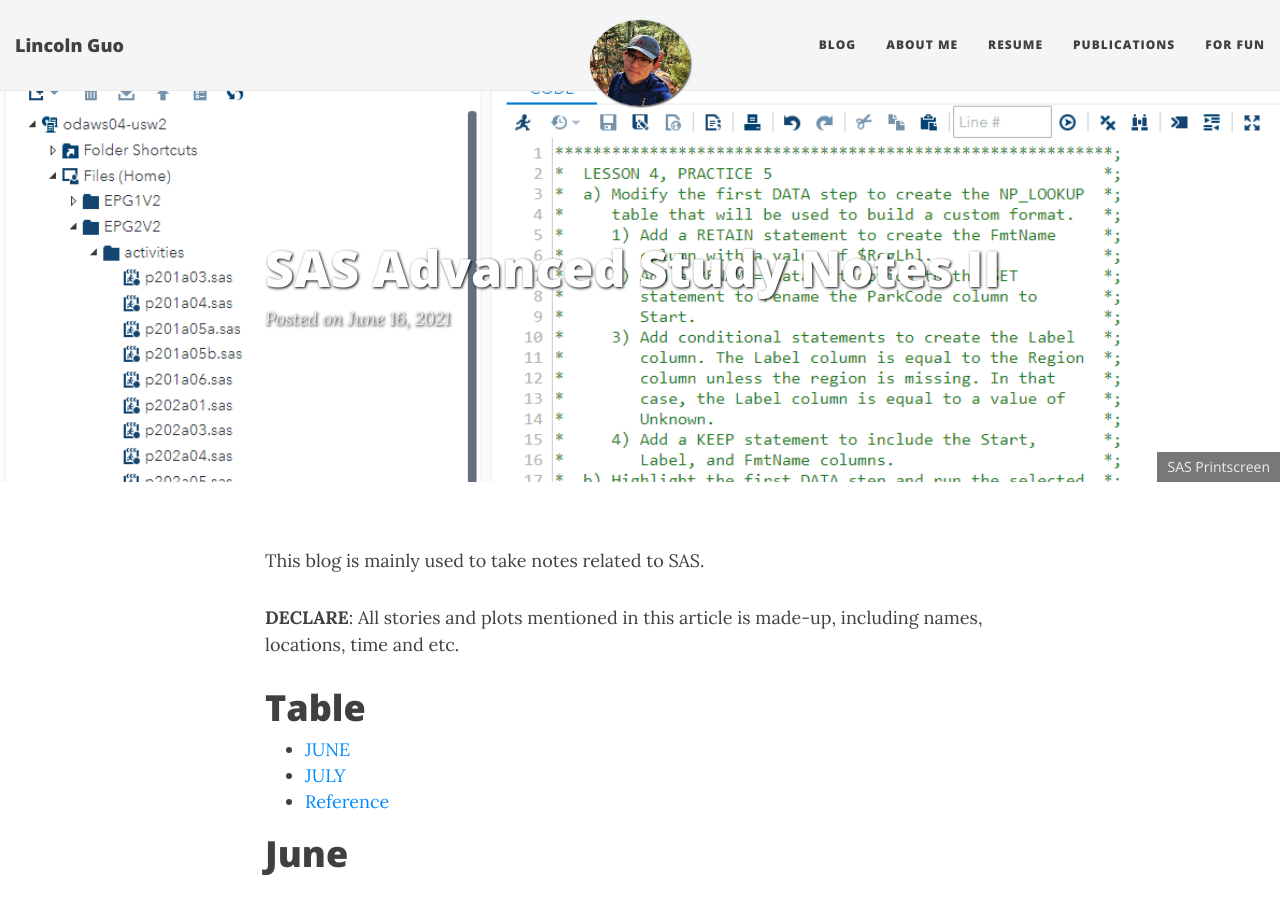
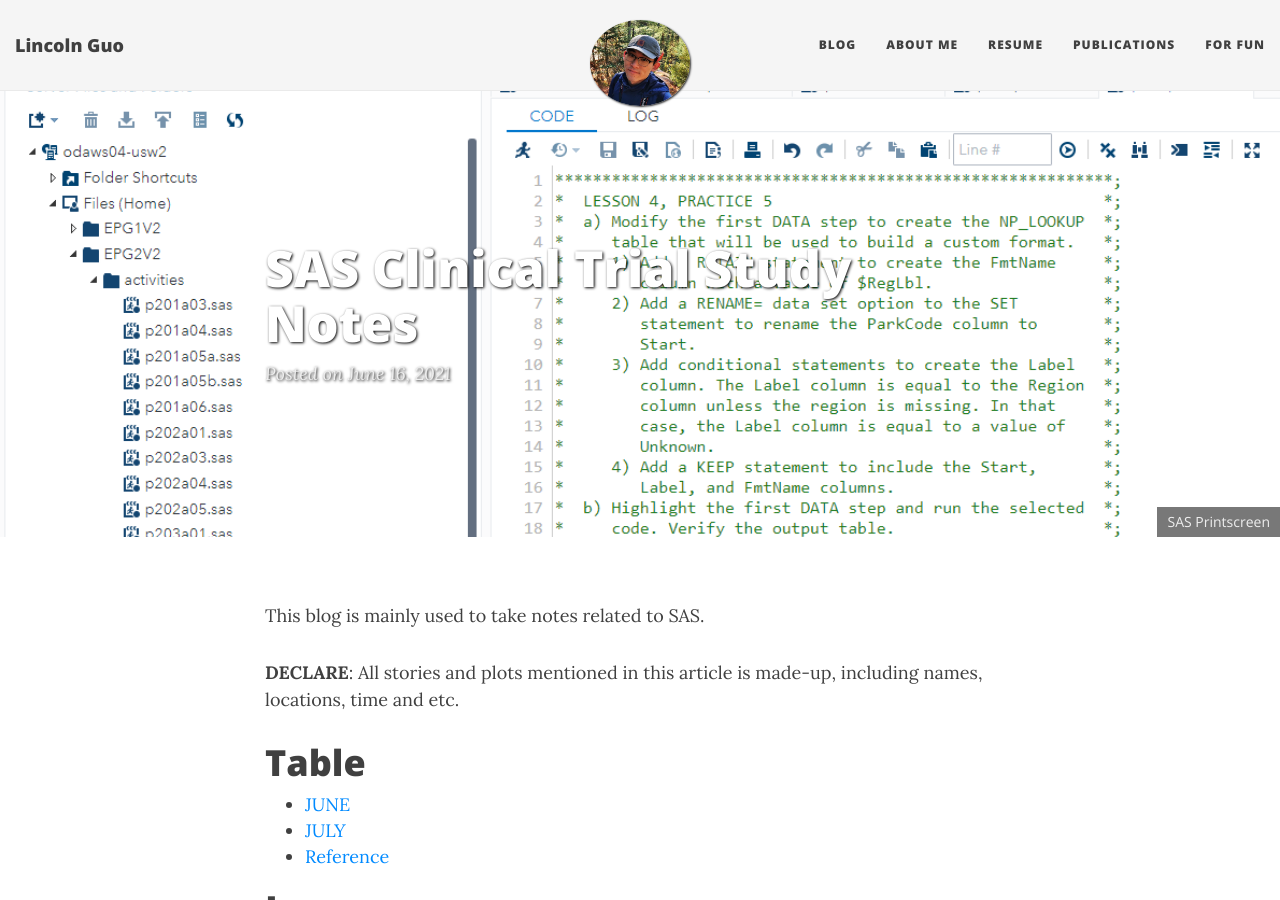
Before and after one commit to LinyiGuo96/LinyiGuo96.github.io, a Jekyll site: the page built from _posts/2021-06-16-SAS-Clinical-Trial-Study-Notes.md, in a window 1280 px wide and 900 px high. Built offline with Jekyll 4.4.1, drawn with Linux system fonts in a browser that asks for light colours; nearby versions of some CDN libraries; comment, search, counter and statistics services are not loaded.

Commit message:
Update and rename 2021-06-16-SAS-Study-Notes-II.md to 2021-06-16-SAS-Clinical-Trial-Study-Notes.md

```diff
--- a/_posts/2021-06-16-SAS-Study-Notes-II.md
+++ b/_posts/2021-06-16-SAS-Clinical-Trial-Study-Notes.md
@@ -1,6 +1,6 @@
 ---
 layout: post
-title: SAS Advanced Study Notes II
+title: SAS Clinical Trial Study Notes
 bigimg:
 - "/img/sas.png" : "SAS Printscreen"
 ---
@@ -395,4 +395,4 @@
 Here is a list of articles that I found useful.
 
 
-- [如何判断数据属于哪一个SDTM域?](https://www.jianshu.com/p/422200e246b0)
+[如何判断数据属于哪一个SDTM域?](https://www.jianshu.com/p/422200e246b0)
```
